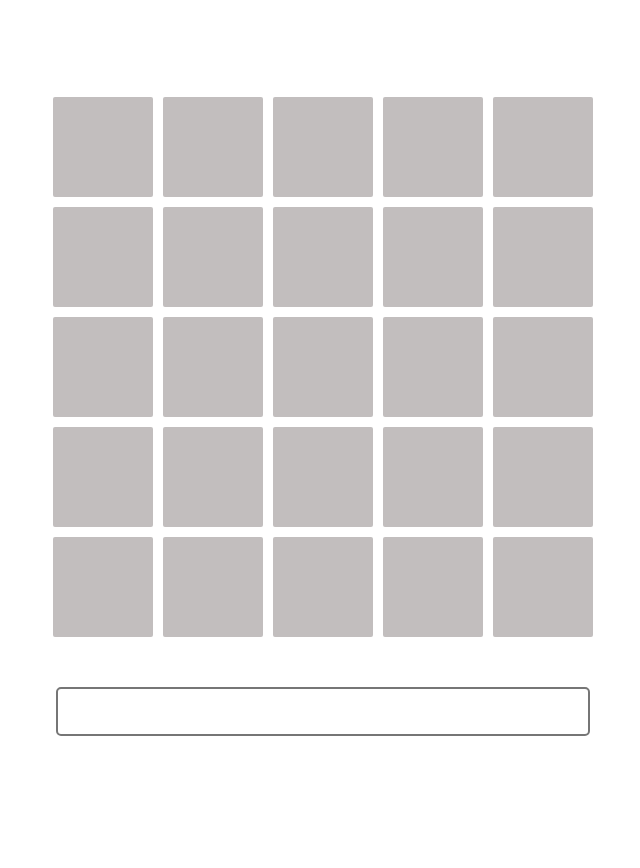
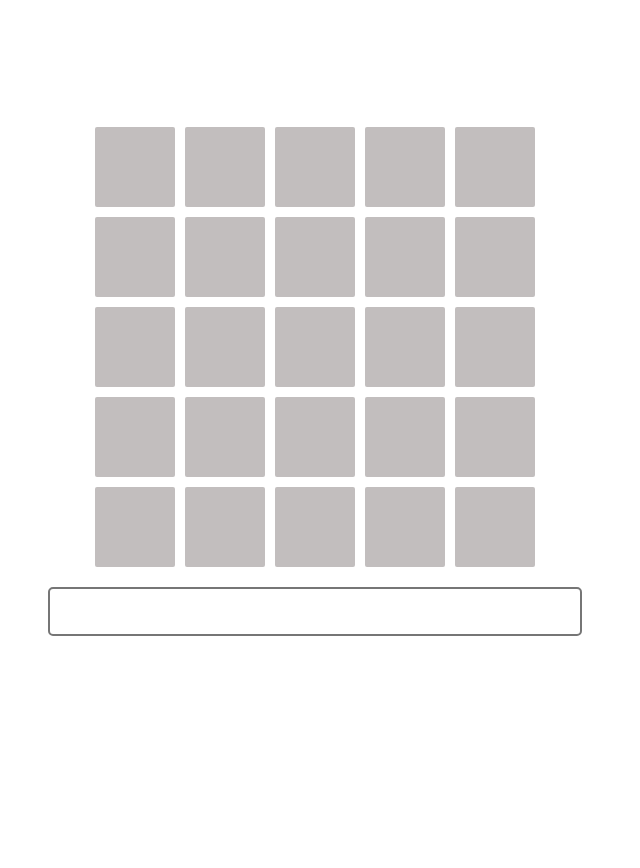
Before and after one commit to martinasally/wordle-clone, a plain HTML site: page index.html in a window 1280 px wide. Shown: the whole page, without its empty margins (325-965 px from the left). After the commit the page ends 800 px from the top, so only its background shows below. Drawn offline with nearby package versions, Linux system fonts and the light colour scheme.

Commit message:
change some proportions

```diff
--- a/style.css
+++ b/style.css
@@ -3,9 +3,9 @@ body {
     flex-direction: column;
     align-items: center;
     justify-content: center;
-    height: 100vh;
-    width: 100vw;
-    gap:50px;
+    /* height: 100vh;
+    width: 100vw; */
+    gap:20px;
     font-family: 'Lucida Sans', 'Lucida Sans Regular', 'Lucida Grande', 'Lucida Sans Unicode', Geneva, Verdana, sans-serif;
 }
 
@@ -25,8 +25,8 @@ body {
 }
 
 .box {
-    width:100px;
-    height: 100px;
+    width:80px;
+    height: 80px;
     border-radius: 2px;
     background-color: rgb(194, 190, 190);
     display: flex;
@@ -63,7 +63,7 @@ button {
 }
 
 .finished {
-    height:100px;
     font-size: 24px;
     font-weight: bolder;
+    padding:15px;
 }
```
